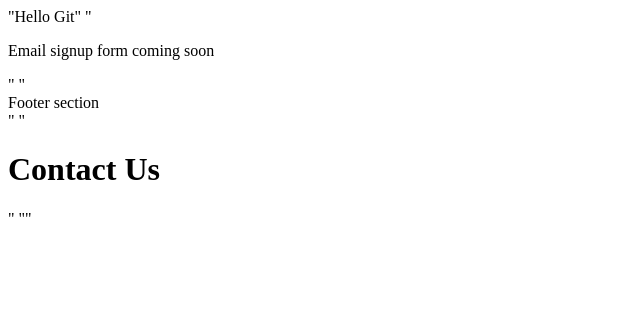
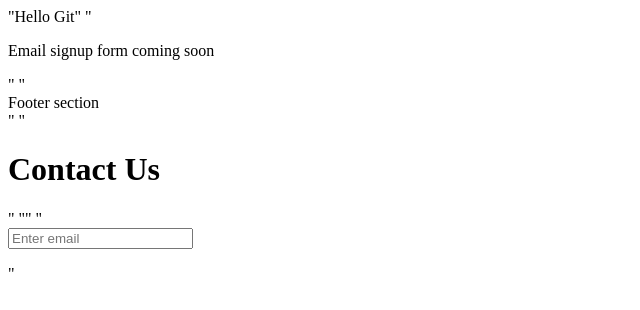
Before and after one commit to TeigenMillies/git-competency-demo, a plain HTML site: page index.html in a window 1280 px wide. Shown: the whole page, without its empty margins (0-640 px from the left). Drawn offline with Linux system fonts and the light colour scheme.

Commit message:
Implement basic email capture form

```diff
--- a/index.html
+++ b/index.html
@@ -3,3 +3,4 @@
 "<footer>Footer section</footer>"
 "<h1>Contact Us</h1>"
 "<!-- Refactor layout -->"
+"<form><input type='email' placeholder='Enter email'></form>"
```
